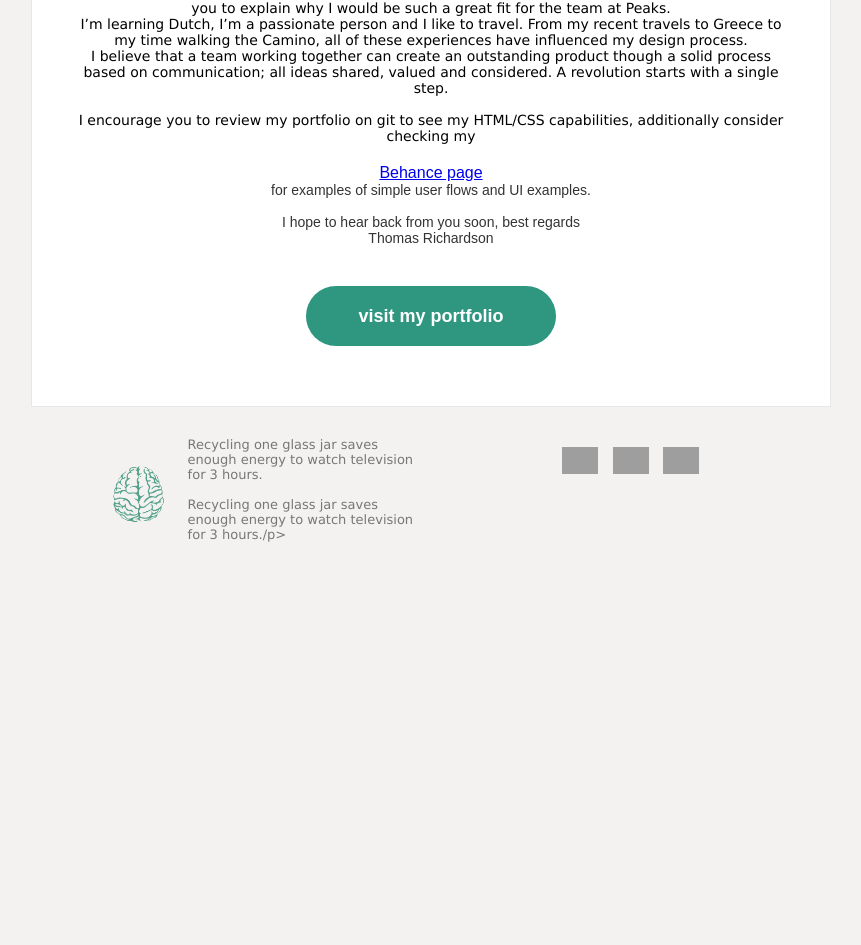
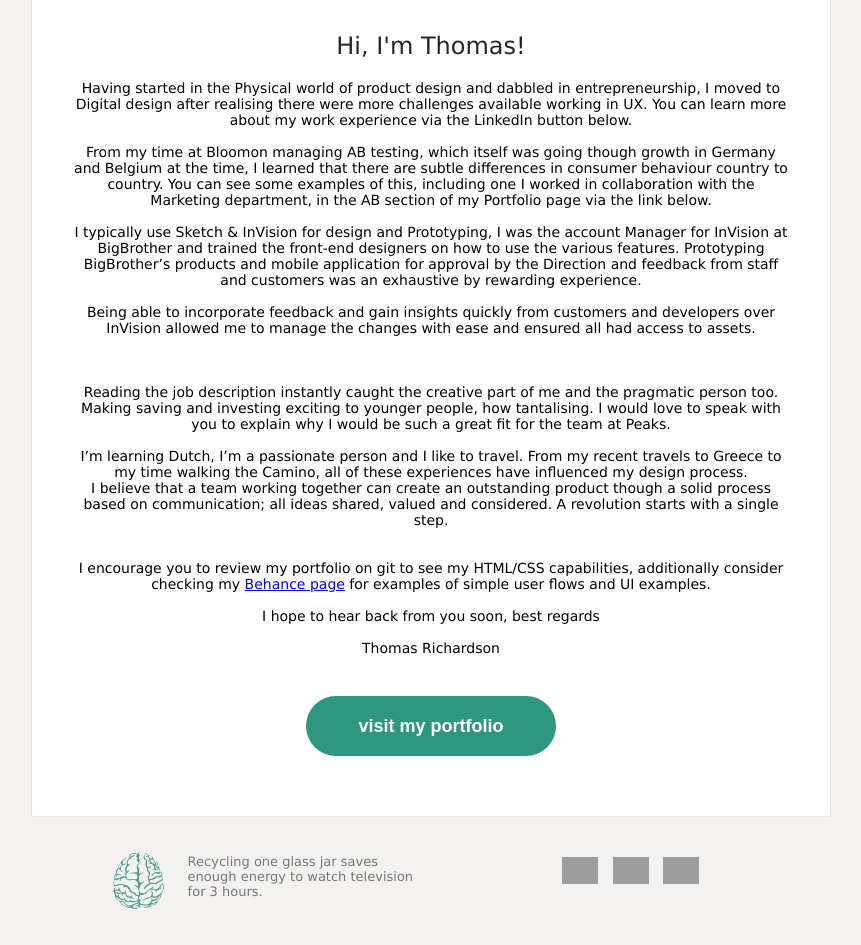
Before and after one commit to tdr1991vr/emails, a plain HTML site: page index.html in a window 1280 px wide. Shown: the part 441-1386 px from the top of the page, without its empty margins (209-1070 px from the left). Before the commit the page ends 1023 px from the top, so only its background shows below. Drawn offline with Linux system fonts and the light colour scheme; grey boxes are pictures that could not be loaded; files whose address does not match are found by name.

Commit message:
update links

```diff
--- a/index.html
+++ b/index.html
@@ -234,7 +234,7 @@ table[class=hide], img[class=hide], td[class=hide] {
 
                 <table class="one-column" border="0" cellpadding="0" cellspacing="0" width="100%" style="border-spacing:0;max-width: 800px; border-left:1px solid #e8e7e5; border-right:1px solid #e8e7e5; border-top:1px solid #e8e7e5" bgcolor="#FFFFFF">
                   <tr>
-                    <td align="center"><img src="images/img01.jpg" width="100%" style="max-width:800px;"  alt="Hi Lisanne! View this mail in your browser: https://tdr1991vr.github.io/emails/PeaksNL/index.html"/></td>
+                    <td align="center"><img src="PeaksNL/images/img01.jpg" width="100%" style="max-width:800px;"  alt="Hi Lisanne! View this mail in your browser: https://tdr1991vr.github.io/emails/PeaksNL/index.html"/></td>
                   </tr>
                 </table>
 
@@ -251,19 +251,18 @@ table[class=hide], img[class=hide], td[class=hide] {
 
                       <p style="color:#000000; font: size 12;px; text-align:center; font-family: Verdana, Geneva, sans-serif; line-height:16px">
 
-                        Having started in the Physical world of product design and dabbled in entrepreneurship, I moved to Digital design after realising there were more challenges available working in UX. You can learn more about my work experience via the LinkedIn button below. <br>
-From my time at Bloomon managing AB testing, which itself was going though growth in Germany and Belgium at the time, I learned that there are subtle differences in consumer behaviour country to country. You can see some examples of this, including one I worked in collaboration with the Marketing department, in the AB section of my Portfolio page via the link below.<br>
-I typically use Sketch & InVision for design and Prototyping, I was the account Manager for InVision at BigBrother and trained the front-end designers on how to use the various features. Prototyping BigBrother’s products and mobile application for approval by the Direction and feedback from staff and customers was an exhaustive by rewarding experience.<br>
+                        Having started in the Physical world of product design and dabbled in entrepreneurship, I moved to Digital design after realising there were more challenges available working in UX. You can learn more about my work experience via the LinkedIn button below.<br><br>
+From my time at Bloomon managing AB testing, which itself was going though growth in Germany and Belgium at the time, I learned that there are subtle differences in consumer behaviour country to country. You can see some examples of this, including one I worked in collaboration with the Marketing department, in the AB section of my Portfolio page via the link below.<br><br>
+I typically use Sketch & InVision for design and Prototyping, I was the account Manager for InVision at BigBrother and trained the front-end designers on how to use the various features. Prototyping BigBrother’s products and mobile application for approval by the Direction and feedback from staff and customers was an exhaustive by rewarding experience.<br><br>
 Being able to incorporate feedback and gain insights quickly from customers and developers  over InVision allowed me to manage the changes with ease and ensured all had access to assets.
-<br>
-<br>
-Reading the job description instantly caught the creative part of me and the pragmatic person too. Making saving and investing exciting to younger people, how tantalising. I would love to speak with you to explain why I would be such a great fit for the team at Peaks. <br>
+<br><br><br><br>
+Reading the job description instantly caught the creative part of me and the pragmatic person too. Making saving and investing exciting to younger people, how tantalising. I would love to speak with you to explain why I would be such a great fit for the team at Peaks.<br><br>
 I’m learning Dutch, I’m a passionate person and I like to travel. From my recent travels to Greece to my time walking the Camino, all of these experiences have influenced my design process. <br>
 I believe that a team working together can create an outstanding product though a solid process based on communication; all ideas shared, valued and considered. A revolution starts with a single step. <br>
-<br>
-I encourage you to review my portfolio on git to see my HTML/CSS capabilities, additionally consider checking my </p><a href="https://www.behance.net/gallery/79298923/BigBrother-Concept-Products" target="_blank">Behance page</a><p> for examples of simple user flows and UI examples.
 <br><br>
-I hope to hear back from you soon, best regards <br>
+I encourage you to review my portfolio on git to see my HTML/CSS capabilities, additionally consider checking my <a href="https://www.behance.net/gallery/79298923/BigBrother-Concept-Products" target="_blank">Behance page</a> for examples of simple user flows and UI examples.
+<br><br>
+I hope to hear back from you soon, best regards<br><br>
 Thomas Richardson
 
                         </p>
@@ -315,9 +314,8 @@ Thomas Richardson
                         <table class="contents" style="border-spacing:0; width:100%">
                           <tr>
                             <td width="39%" align="right" style="padding-top:0;padding-bottom:0;padding-right:0;padding-left:0;"><a href="#" target="_blank"><img src="images/logo.png" alt="" width="59" height="59" style="border-width:0; max-width:59px;height:auto; display:block; padding-right:20px" /></a></td>
-                            <td width="61%" align="left" valign="middle" style="padding-top:0;padding-bottom:0;padding-right:0;padding-left:0;"><p style="color:#787777; font-size:13px; text-align:left; font-family: Verdana, Geneva, sans-serif"> Recycling one glass jar saves enough energy to watch television for 3 hours.<br />
-                              <br />
-                                Recycling one glass jar saves enough energy to watch television for 3 hours./p></td>
+                            <td width="61%" align="left" valign="middle" style="padding-top:0;padding-bottom:0;padding-right:0;padding-left:0;"><p style="color:#787777; font-size:13px; text-align:left; font-family: Verdana, Geneva, sans-serif"> Recycling one glass jar saves enough energy to watch television for 3 hours.<br/>
+                              </p></td>
                           </tr>
                         </table>
                       </div>
```
Also changed, not shown: 1 other file.
